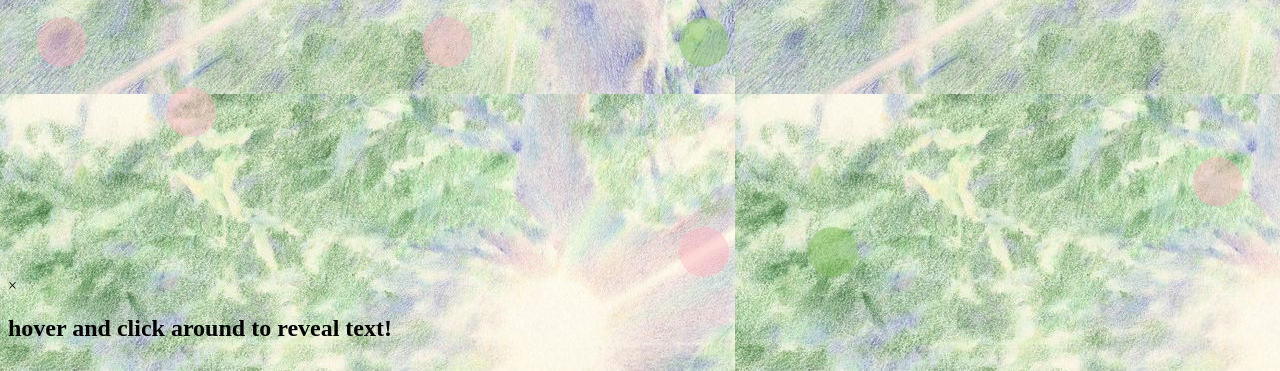
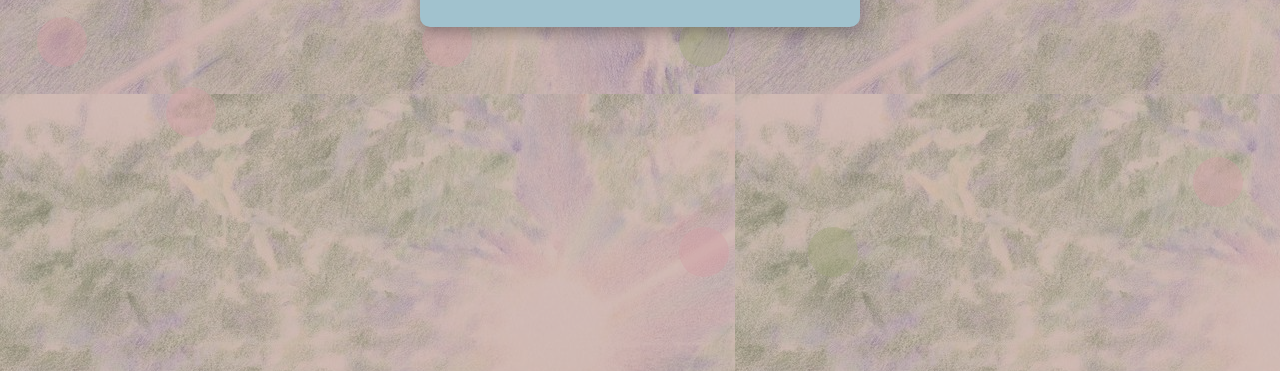
Before and after one commit to yuikimura20/unit2, a plain HTML site: page index.html in a window 1280 px wide. Shown: the part 429-800 px from the top of the page. Drawn offline with nearby package versions, Linux system fonts and the light colour scheme; a web font is replaced by a local one.

Commit message:
Add modal styles to index.css
Added styles for modal background, content, and close button.

```diff
--- a/index.css
+++ b/index.css
@@ -111,3 +111,40 @@
 .grow{
     animation: growPop 0.4s ease;
 }
+
+
+/* Modal background */
+.modal {
+  display: block; /* show by default */
+  position: fixed;
+  z-index: 1000;
+  left: 0;
+  top: 0;
+  width: 100%;
+  height: 100%;
+  background-color: rgba(181, 146, 146, 0.6); /* semi-transparent black */
+}
+
+/* Modal box */
+.modal-content {
+  background-color: #a1c2ce;
+  color: #a68993;
+  font-family: Special elite;
+  font-size: 2em;
+  margin: 15% auto; /* centered vertically and horizontally */
+  padding: 20px;
+  border-radius: 10px;
+  width: 400px;
+  max-width: 90%;
+  position: relative;
+  box-shadow: 0 5px 15px rgba(0,0,0,0.3);
+}
+
+/* Close button */
+.close-button {
+  position: absolute;
+  top: 10px;
+  right: 15px;
+  font-size: 25px;
+  cursor: pointer;
+}
```
